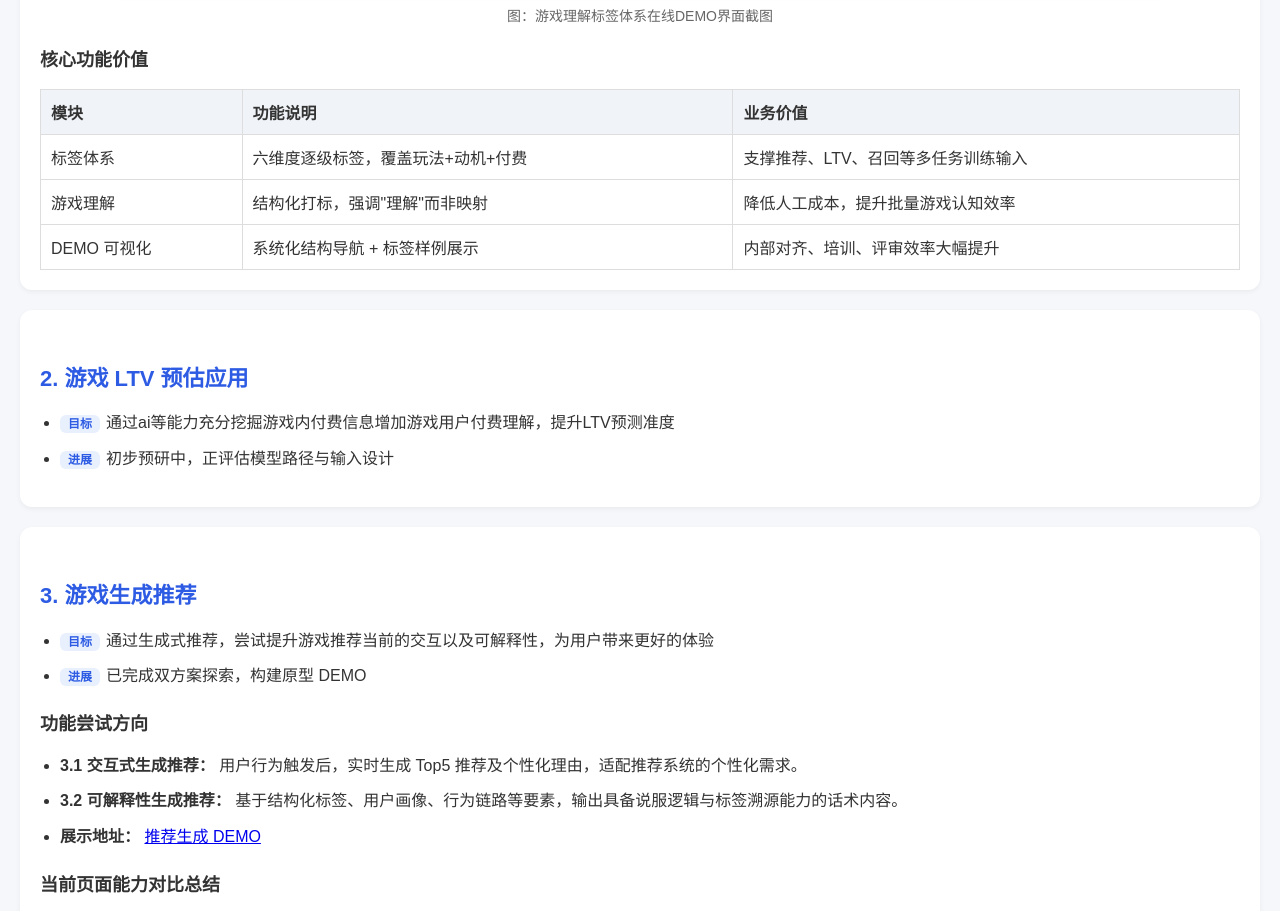
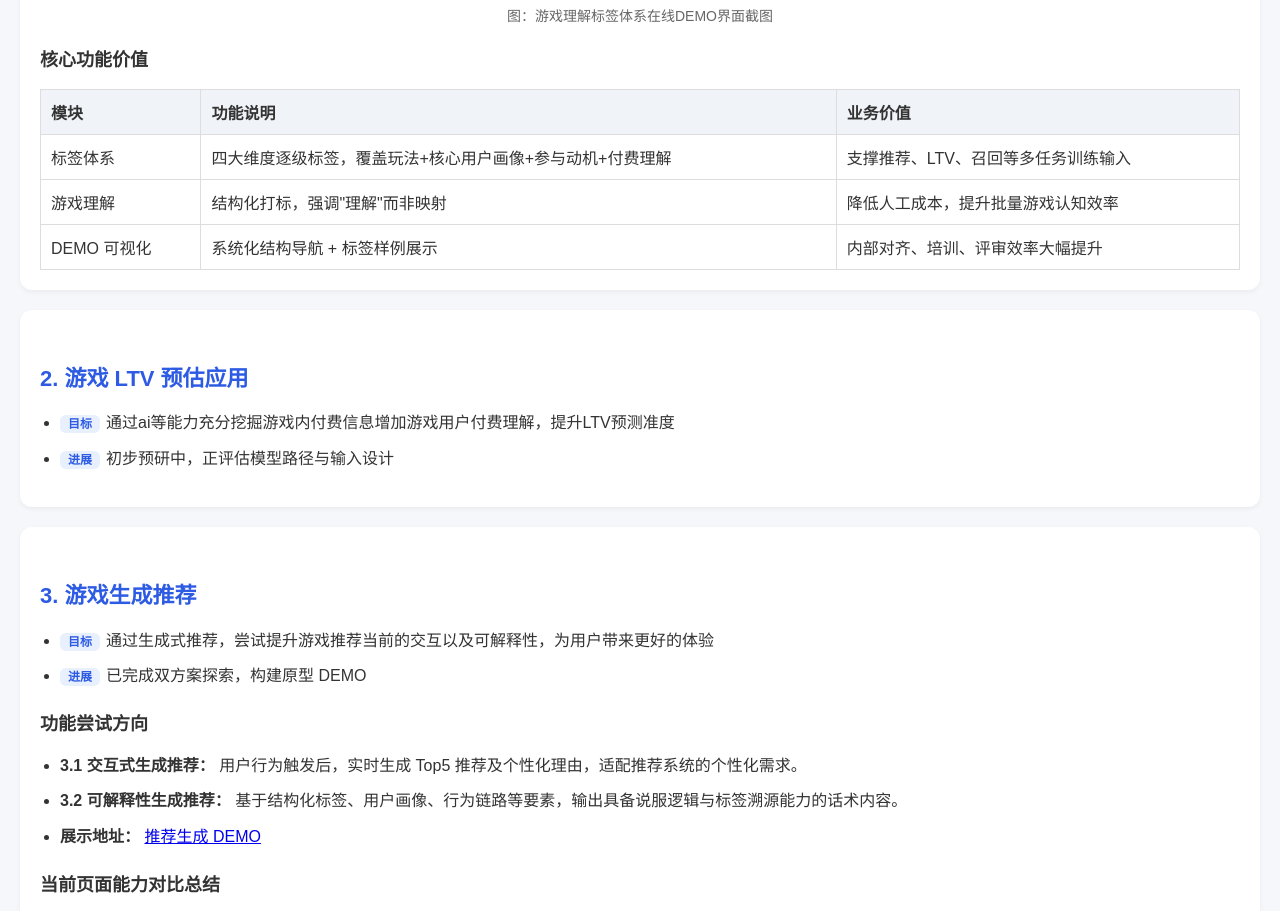
Before and after one commit to idoia1027/airec, a plain HTML site: page index.html in a window 1280 px wide. Shown: the part 1340-2251 px from the top of the page. Drawn offline with Linux system fonts and the light colour scheme.

Commit message:
Add files via upload

```diff
--- a/index.html
+++ b/index.html
@@ -109,7 +109,7 @@
       </tr>
       <tr>
         <td>标签体系</td>
-        <td>六维度逐级标签，覆盖玩法+动机+付费</td>
+        <td>四大维度逐级标签，覆盖玩法+核心用户画像+参与动机+付费理解</td>
         <td>支撑推荐、LTV、召回等多任务训练输入</td>
       </tr>
       <tr>
```
